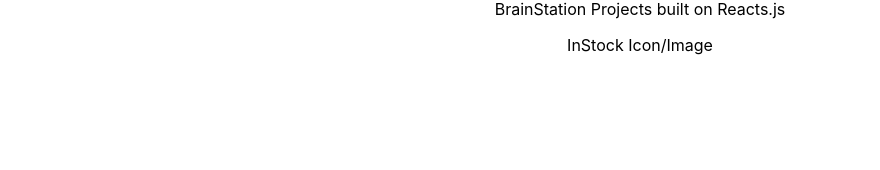
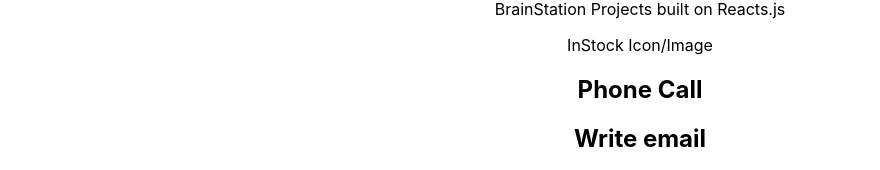
Before and after one commit to Tsedhondup/Portfolio, a React (Create React App) app: page / in a window 1280 px wide. Shown: the part 959-1129 px from the top of the page, without its empty margins (0-880 px from the left). Before the commit the page ends 1030 px from the top, so only its background shows below. Built offline with nearby package versions, Linux system fonts and the light colour scheme.

Commit message:
Contact Component created

```diff
--- /dev/null
+++ b/src/Components/Contacts/Contacts.js
@@ -0,0 +1,9 @@
+const Contacts = () => {
+  return (
+    <section>
+      <h2>Phone Call</h2>
+      <h2>Write email</h2>
+    </section>
+  );
+};
+export default Contacts;
--- a/src/Pages/HomePage/HomePage.js
+++ b/src/Pages/HomePage/HomePage.js
@@ -2,6 +2,7 @@
 import AboutSecond from "../../Components/AboutSecond/AboutSecond";
 import TechStacks from "../../Components/TechStacks/TechStacks";
 import Works from "../../Components/Works/Works";
+import Contacts from "../../Components/Contacts/Contacts";
 const HomePage = () => {
   return (
     <>
@@ -9,6 +10,7 @@
       <AboutSecond />
       <TechStacks />
       <Works />
+      <Contacts />
     </>
   );
 };
```
Also changed, not shown: src/Components/Contacts/Contacts.scss (added).
